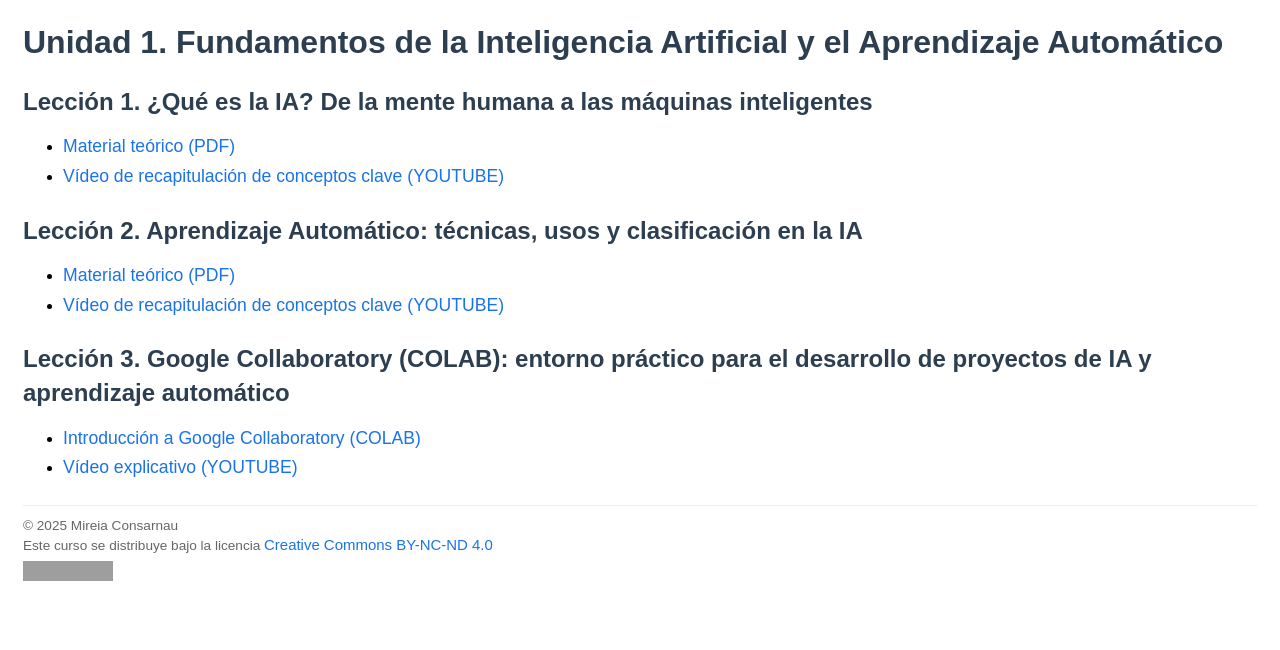
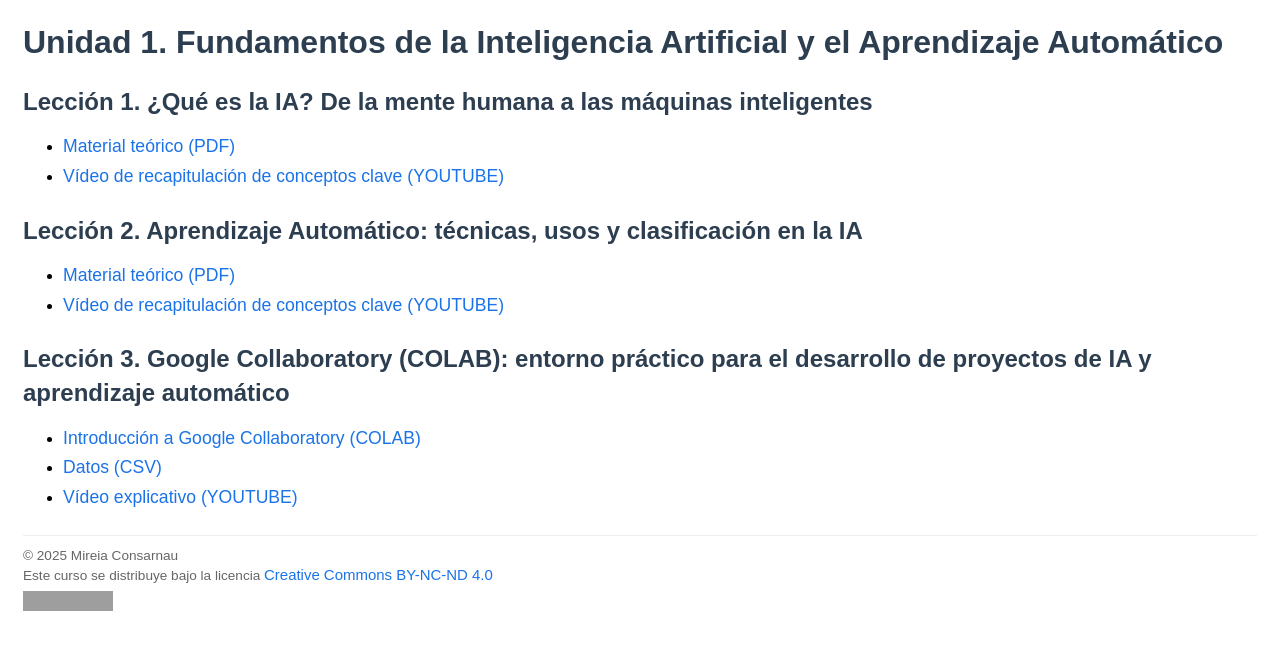
Before and after one commit to mireiaconsarnau/machine_learning, a Jekyll site: the page built from unidad1.md, in a window 1280 px wide. Shown: the top 650 px of the page. Built offline with Jekyll 4.4.1, drawn with Linux system fonts in a browser that asks for light colours; grey boxes are pictures that could not be loaded.

Commit message:
Update unidad1.md

```diff
--- a/unidad1.md
+++ b/unidad1.md
@@ -16,4 +16,5 @@ title: "Unidad 1. Fundamentos de la Inteligencia Artificial y el Aprendizaje Aut
 ## Lección 3. Google Collaboratory (COLAB): entorno práctico para el desarrollo de proyectos de IA y aprendizaje automático
 
 - [Introducción a Google Collaboratory (COLAB)](#)
+- [Datos (CSV)](#)
 - [Vídeo explicativo (YOUTUBE)](#)
```
